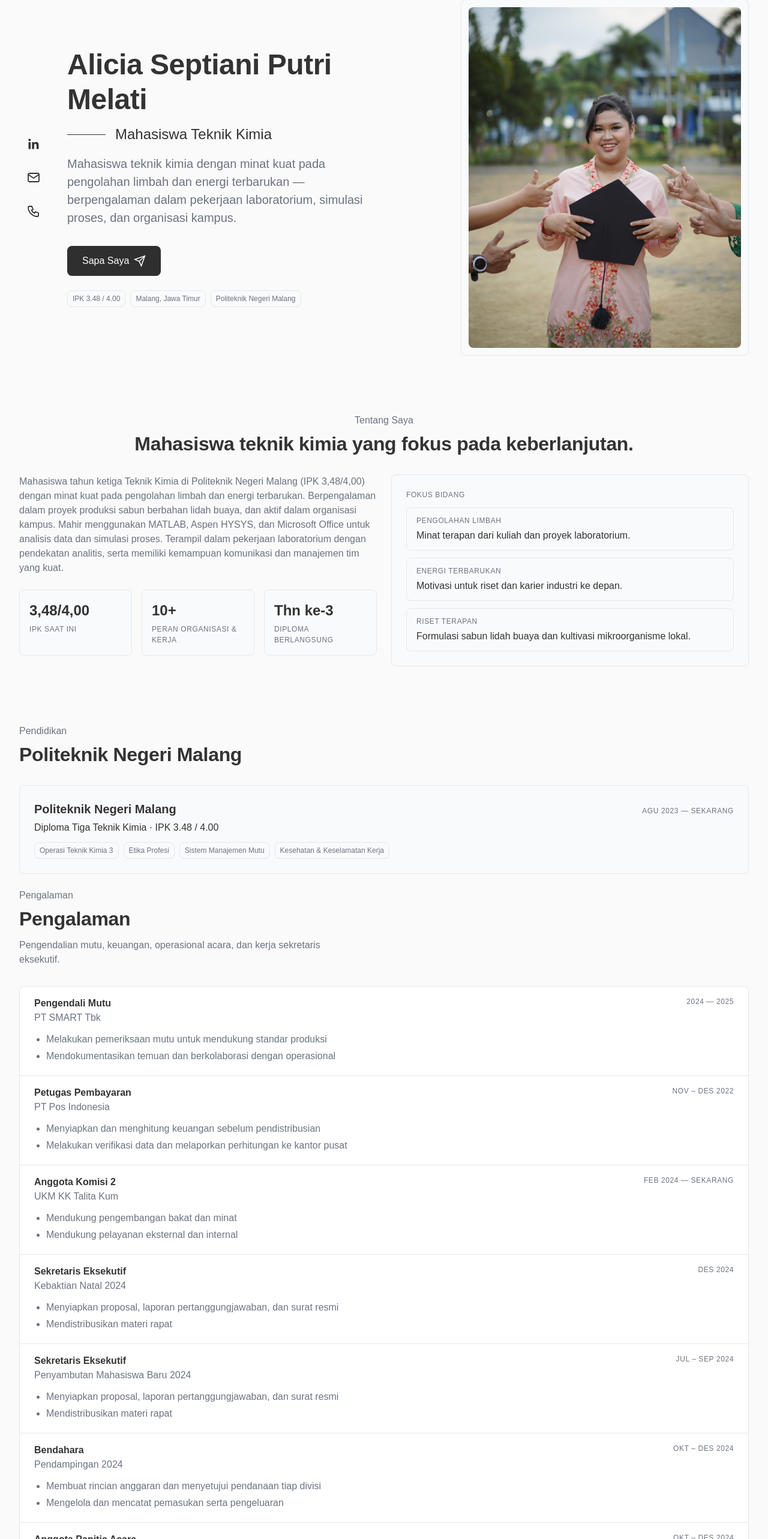
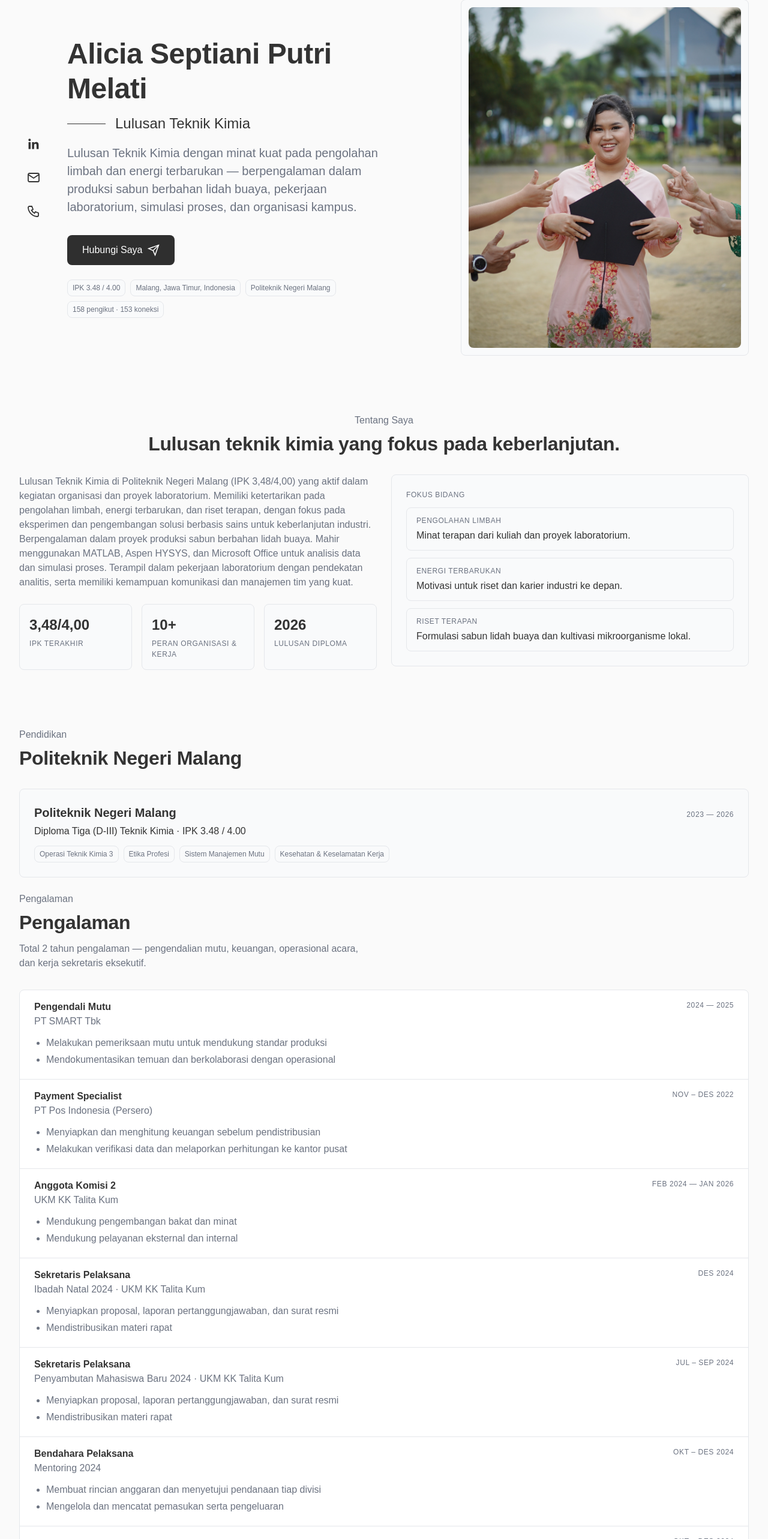
Before and after one commit to aelsjasm/aelsjasm.github.io, a React (Vite) app: page / in a window 1280 px wide. Shown: the part 122-2688 px from the top of the page at 60% size. Built offline with nearby package versions, Linux system fonts and the light colour scheme.

Commit message:
content updates

```diff
--- a/package.json
+++ b/package.json
@@ -15,6 +15,6 @@
   },
   "devDependencies": {
     "@vitejs/plugin-react": "^4.3.1",
-    "vite": "^5.4.1"
+    "vite": "^5.4.21"
   }
 }
--- a/src/App.jsx
+++ b/src/App.jsx
@@ -91,6 +91,7 @@ export default function App() {
               <li><span className="badge">{content.hero.metaGpa}</span></li>
               <li><span className="badge">{content.hero.metaLocation}</span></li>
               <li><span className="badge">{content.hero.metaSchool}</span></li>
+              <li><span className="badge">{content.hero.metaNetwork}</span></li>
             </ul>
           </div>
 
--- a/src/i18n.jsx
+++ b/src/i18n.jsx
@@ -7,10 +7,10 @@ const EN = {
   code: 'EN',
   oppositeCode: 'ID',
   langAttr: 'en',
-  siteTitle: 'Alicia Septiani Putri Melati — Chemical Engineering Student',
+  siteTitle: 'Alicia Septiani Putri Melati — Chemical Engineering Graduate',
 
   nav: {
-    brand: 'Alicia',
+    brand: 'aelsjasm.',
     home: 'Home',
     about: 'About',
     skills: 'Skills',
@@ -21,12 +21,13 @@ const EN = {
 
   hero: {
     name: 'Alicia Septiani Putri Melati',
-    role: 'Chemical Engineering Student',
-    desc: 'A chemical engineering student with a strong interest in waste treatment and renewable energy — experienced in lab work, process simulation, and campus organizations.',
-    cta: 'Say Hello',
+    role: 'Chemical Engineering Graduate',
+    desc: 'Chemical Engineering graduate with strong interest in waste treatment and renewable energy — experienced in production of Aloe vera-based soap, lab work, process simulation, and campus organizations.',
+    cta: 'Contact Me',
     metaGpa: 'GPA 3.48 / 4.00',
-    metaLocation: 'Malang, East Java',
+    metaLocation: 'Malang, East Java, Indonesia',
     metaSchool: 'Politeknik Negeri Malang',
+    metaNetwork: '158 followers · 153 connections',
     photoAlt: 'Portrait of Alicia Septiani Putri Melati',
     linkedinLabel: 'LinkedIn profile',
     emailLabel: 'Send email',
@@ -35,14 +36,14 @@ const EN = {
 
   about: {
     kicker: 'About Me',
-    title: 'Chemical engineering student focused on sustainability.',
-    body: 'Third-year Chemical Engineering student at Politeknik Negeri Malang (GPA 3.48/4.00) with a strong interest in waste treatment and renewable energy. Experienced in a project producing Aloe vera-based soap, and actively involved in campus organizations. Proficient in MATLAB, Aspen HYSYS, and Microsoft Office for data analysis and process simulation. Skilled in laboratory work with an analytical approach, and equipped with strong communication and team management abilities.',
+    title: 'Chemical engineering graduate focused on sustainability.',
+    body: 'Chemical Engineering graduate from Politeknik Negeri Malang (GPA 3.48/4.00) with strong interest in waste treatment and renewable energy. Experienced in a project involving the production of Aloe vera-based soap and actively involved in campus organizations. Proficient in MATLAB, Aspen HYSYS, and Microsoft Office for data analysis and process simulation. Skilled in laboratory work with an analytical approach, and equipped with strong communication and team management abilities.',
     statGpaValue: '3.48/4.00',
-    statGpaLabel: 'Current GPA',
+    statGpaLabel: 'Final GPA',
     statRolesValue: '10+',
     statRolesLabel: 'Org & Work Roles',
-    statYearValue: '3rd Yr',
-    statYearLabel: 'Diploma in Progress',
+    statYearValue: '2026',
+    statYearLabel: 'Diploma Graduate',
     focusTitle: 'Focus areas',
     focus: [
       { label: 'Waste treatment', desc: 'Applied interest from coursework and lab projects.' },
@@ -51,8 +52,8 @@ const EN = {
     ],
     educationTitle: 'Education',
     school: 'State Polytechnic of Malang',
-    date: 'Aug 2023 — Present',
-    degree: 'Diploma in Chemical Engineering',
+    date: '2023 — 2026',
+    degree: 'Diploma (D-III) in Chemical Engineering',
     gpa: '3.48 / 4.00 GPA',
     courses: [
       'Chemical Engineering Operations 3',
@@ -61,7 +62,7 @@ const EN = {
       'Occupational Health & Safety',
     ],
     experienceTitle: 'Experience',
-    experienceLede: 'Quality control, finance, event operations, and executive secretarial work.',
+    experienceLede: '2 years total experience — quality control, finance, event operations, and executive secretarial work.',
     items: [
       {
         role: 'Quality Control',
@@ -73,8 +74,8 @@ const EN = {
         ],
       },
       {
-        role: 'Payment Clerk',
-        org: 'PT Pos Indonesia',
+        role: 'Payment Specialist',
+        org: 'PT Pos Indonesia (Persero)',
         date: 'Nov – Dec 2022',
         bullets: [
           'Prepared and calculated finances before distribution',
@@ -84,7 +85,7 @@ const EN = {
       {
         role: 'Commission 2 Member',
         org: 'UKM KK Talita Kum',
-        date: 'Feb 2024 – Present',
+        date: 'Feb 2024 – Jan 2026',
         bullets: [
           'Assisted in talent and interest development',
           'Supported external and internal services',
@@ -92,7 +93,7 @@ const EN = {
       },
       {
         role: 'Executive Secretary',
-        org: 'Christmas Service 2024',
+        org: 'Christmas Service 2024 · UKM KK Talita Kum',
         date: 'Dec 2024',
         bullets: [
           'Prepared proposals, accountability reports, and official letters',
@@ -101,7 +102,7 @@ const EN = {
       },
       {
         role: 'Executive Secretary',
-        org: 'New Student Welcome Service 2024',
+        org: 'New Student Welcome Service 2024 · UKM KK Talita Kum',
         date: 'Jul – Sep 2024',
         bullets: [
           'Prepared proposals, accountability reports, and official letters',
@@ -109,7 +110,7 @@ const EN = {
         ],
       },
       {
-        role: 'Treasurer',
+        role: 'Executive Treasurer',
         org: 'Mentoring 2024',
         date: 'Oct – Dec 2024',
         bullets: [
@@ -147,19 +148,19 @@ const EN = {
   skills: {
     kicker: 'Skills',
     title: 'What I work with.',
-    lede: 'Laboratory practice, process simulation tools, and collaboration skills.',
+    lede: 'Laboratory practice, process simulation tools, and collaboration skills — as listed on LinkedIn.',
     groups: [
       {
         title: 'Laboratory & Quality',
-        items: ['Laboratory Equipment Handling', 'Safety & Sanitation Procedures', 'Quality Control'],
+        items: ['Laboratory Skills', 'Laboratory Work', 'Laboratory Equipment Handling', 'Safety & Sanitation Procedures', 'Quality Control', 'Quality Management'],
       },
       {
         title: 'Software & Analysis',
-        items: ['Aspen HYSYS', 'MATLAB', 'Microsoft Office', 'Visio', 'Canva', 'Data Analysis', 'Process Simulation'],
+        items: ['Aspen HYSYS', 'MATLAB', 'Microsoft Office', 'Office Software', 'Visio', 'Canva', 'Data Analysis', 'Data Analysis Process', 'Process Simulation'],
       },
       {
         title: 'Working Style',
-        items: ['Communication', 'Team Management', 'Time Management', 'Adaptability', 'Teamwork'],
+        items: ['Communication', 'Strong Communication', 'Team Management', 'Project Management', 'Analytical Approach', 'Time Management', 'Adaptability', 'Teamwork', 'Payment Processing'],
       },
     ],
   },
@@ -169,6 +170,12 @@ const EN = {
     title: 'Applied lab outputs.',
     lede: 'Project-based learning in formulation and bioprocessing.',
     items: [
+      {
+        year: '2026',
+        tag: 'Bioplastic',
+        title: 'Effect of Chitosan Ratio from Shrimp Shell Waste and Glycerol on the Characteristics of Bioplastic Film from Jicama Starch',
+        desc: 'Developed eco-friendly bioplastic from shrimp shell waste chitosan with jicama starch and glycerol, producing a film with 21.91 MPa tensile strength, 129% elongation, and 98.11% biodegradability in 10 days as an alternative to conventional plastic.',
+      },
       {
         year: '2024',
         tag: 'Formulation',
@@ -200,10 +207,10 @@ const ID = {
   code: 'ID',
   oppositeCode: 'EN',
   langAttr: 'id',
-  siteTitle: 'Alicia Septiani Putri Melati — Mahasiswa Teknik Kimia',
+  siteTitle: 'Alicia Septiani Putri Melati — Lulusan Teknik Kimia',
 
   nav: {
-    brand: 'Alicia',
+    brand: 'aelsjasm.',
     home: 'Beranda',
     about: 'Tentang',
     skills: 'Keahlian',
@@ -214,12 +221,13 @@ const ID = {
 
   hero: {
     name: 'Alicia Septiani Putri Melati',
-    role: 'Mahasiswa Teknik Kimia',
-    desc: 'Mahasiswa teknik kimia dengan minat kuat pada pengolahan limbah dan energi terbarukan — berpengalaman dalam pekerjaan laboratorium, simulasi proses, dan organisasi kampus.',
-    cta: 'Sapa Saya',
+    role: 'Lulusan Teknik Kimia',
+    desc: 'Lulusan Teknik Kimia dengan minat kuat pada pengolahan limbah dan energi terbarukan — berpengalaman dalam produksi sabun berbahan lidah buaya, pekerjaan laboratorium, simulasi proses, dan organisasi kampus.',
+    cta: 'Hubungi Saya',
     metaGpa: 'IPK 3.48 / 4.00',
-    metaLocation: 'Malang, Jawa Timur',
+    metaLocation: 'Malang, Jawa Timur, Indonesia',
     metaSchool: 'Politeknik Negeri Malang',
+    metaNetwork: '158 pengikut · 153 koneksi',
     photoAlt: 'Foto Alicia Septiani Putri Melati',
     linkedinLabel: 'Profil LinkedIn',
     emailLabel: 'Kirim email',
@@ -228,14 +236,14 @@ const ID = {
 
   about: {
     kicker: 'Tentang Saya',
-    title: 'Mahasiswa teknik kimia yang fokus pada keberlanjutan.',
-    body: 'Mahasiswa tahun ketiga Teknik Kimia di Politeknik Negeri Malang (IPK 3,48/4,00) dengan minat kuat pada pengolahan limbah dan energi terbarukan. Berpengalaman dalam proyek produksi sabun berbahan lidah buaya, dan aktif dalam organisasi kampus. Mahir menggunakan MATLAB, Aspen HYSYS, dan Microsoft Office untuk analisis data dan simulasi proses. Terampil dalam pekerjaan laboratorium dengan pendekatan analitis, serta memiliki kemampuan komunikasi dan manajemen tim yang kuat.',
+    title: 'Lulusan teknik kimia yang fokus pada keberlanjutan.',
+    body: 'Lulusan Teknik Kimia di Politeknik Negeri Malang (IPK 3,48/4,00) yang aktif dalam kegiatan organisasi dan proyek laboratorium. Memiliki ketertarikan pada pengolahan limbah, energi terbarukan, dan riset terapan, dengan fokus pada eksperimen dan pengembangan solusi berbasis sains untuk keberlanjutan industri. Berpengalaman dalam proyek produksi sabun berbahan lidah buaya. Mahir menggunakan MATLAB, Aspen HYSYS, dan Microsoft Office untuk analisis data dan simulasi proses. Terampil dalam pekerjaan laboratorium dengan pendekatan analitis, serta memiliki kemampuan komunikasi dan manajemen tim yang kuat.',
     statGpaValue: '3,48/4,00',
-    statGpaLabel: 'IPK Saat Ini',
+    statGpaLabel: 'IPK Terakhir',
     statRolesValue: '10+',
     statRolesLabel: 'Peran Organisasi & Kerja',
-    statYearValue: 'Thn ke-3',
-    statYearLabel: 'Diploma Berlangsung',
+    statYearValue: '2026',
+    statYearLabel: 'Lulusan Diploma',
     focusTitle: 'Fokus bidang',
     focus: [
       { label: 'Pengolahan limbah', desc: 'Minat terapan dari kuliah dan proyek laboratorium.' },
@@ -244,8 +252,8 @@ const ID = {
     ],
     educationTitle: 'Pendidikan',
     school: 'Politeknik Negeri Malang',
-    date: 'Agu 2023 — Sekarang',
-    degree: 'Diploma Tiga Teknik Kimia',
+    date: '2023 — 2026',
+    degree: 'Diploma Tiga (D-III) Teknik Kimia',
     gpa: 'IPK 3.48 / 4.00',
     courses: [
       'Operasi Teknik Kimia 3',
@@ -254,7 +262,7 @@ const ID = {
       'Kesehatan & Keselamatan Kerja',
     ],
     experienceTitle: 'Pengalaman',
-    experienceLede: 'Pengendalian mutu, keuangan, operasional acara, dan kerja sekretaris eksekutif.',
+    experienceLede: 'Total 2 tahun pengalaman — pengendalian mutu, keuangan, operasional acara, dan kerja sekretaris eksekutif.',
     items: [
       {
         role: 'Pengendali Mutu',
@@ -266,8 +274,8 @@ const ID = {
         ],
       },
       {
-        role: 'Petugas Pembayaran',
-        org: 'PT Pos Indonesia',
+        role: 'Payment Specialist',
+        org: 'PT Pos Indonesia (Persero)',
         date: 'Nov – Des 2022',
         bullets: [
           'Menyiapkan dan menghitung keuangan sebelum pendistribusian',
@@ -277,15 +285,15 @@ const ID = {
       {
         role: 'Anggota Komisi 2',
         org: 'UKM KK Talita Kum',
-        date: 'Feb 2024 — Sekarang',
+        date: 'Feb 2024 — Jan 2026',
         bullets: [
           'Mendukung pengembangan bakat dan minat',
           'Mendukung pelayanan eksternal dan internal',
         ],
       },
       {
-        role: 'Sekretaris Eksekutif',
-        org: 'Kebaktian Natal 2024',
+        role: 'Sekretaris Pelaksana',
+        org: 'Ibadah Natal 2024 · UKM KK Talita Kum',
         date: 'Des 2024',
         bullets: [
           'Menyiapkan proposal, laporan pertanggungjawaban, dan surat resmi',
@@ -293,8 +301,8 @@ const ID = {
         ],
       },
       {
-        role: 'Sekretaris Eksekutif',
-        org: 'Penyambutan Mahasiswa Baru 2024',
+        role: 'Sekretaris Pelaksana',
+        org: 'Penyambutan Mahasiswa Baru 2024 · UKM KK Talita Kum',
         date: 'Jul – Sep 2024',
         bullets: [
           'Menyiapkan proposal, laporan pertanggungjawaban, dan surat resmi',
@@ -302,8 +310,8 @@ const ID = {
         ],
       },
       {
-        role: 'Bendahara',
-        org: 'Pendampingan 2024',
+        role: 'Bendahara Pelaksana',
+        org: 'Mentoring 2024',
         date: 'Okt – Des 2024',
         bullets: [
           'Membuat rincian anggaran dan menyetujui pendanaan tiap divisi',
@@ -311,26 +319,26 @@ const ID = {
         ],
       },
       {
-        role: 'Anggota Panitia Acara',
-        org: 'Kemah Pemuda Kristen XXXVIII 2024',
+        role: 'Anggota Sie Acara',
+        org: 'Camp Mahasiswa Kristen XXXVIII 2024',
         date: 'Okt – Des 2024',
         bullets: ['Menyusun jadwal sesi dan membantu kelancaran acara'],
       },
       {
-        role: 'Anggota Panitia Doa',
-        org: 'Kebaktian Paskah 2025',
+        role: 'Anggota Sie Doa',
+        org: 'Ibadah Paskah 2025',
         date: 'Mar – Mei 2025',
         bullets: ['Membagikan doa puasa dan doa panitia', 'Melaksanakan doa keliling'],
       },
       {
-        role: 'Anggota Panitia Acara',
-        org: 'Persekutuan Terbuka 2024',
+        role: 'Anggota Sie Acara',
+        org: 'Persekutuan Udara Terbuka 2024',
         date: 'Mei – Jun 2024',
         bullets: ['Berkoordinasi dengan pembicara dan membantu kelancaran acara'],
       },
       {
-        role: 'Anggota Konsumsi & Kesehatan',
-        org: 'Kebaktian Paskah 2024',
+        role: 'Anggota Sie Konsumsi & Kesehatan',
+        org: 'Ibadah Paskah 2024',
         date: 'Mar – Apr 2024',
         bullets: ['Mendukung logistik acara dan layanan anggota'],
       },
@@ -340,19 +348,19 @@ const ID = {
   skills: {
     kicker: 'Keahlian',
     title: 'Yang saya gunakan.',
-    lede: 'Praktik laboratorium, perangkat simulasi proses, dan keterampilan kolaborasi.',
+    lede: 'Praktik laboratorium, perangkat simulasi proses, dan keterampilan kolaborasi — sesuai daftar LinkedIn.',
     groups: [
       {
         title: 'Laboratorium & Mutu',
-        items: ['Penanganan Peralatan Laboratorium', 'Prosedur Keselamatan & Sanitasi', 'Pengendalian Mutu'],
+        items: ['Keterampilan Laboratorium', 'Pekerjaan Laboratorium', 'Penanganan Peralatan Laboratorium', 'Prosedur Keselamatan & Sanitasi', 'Pengendalian Mutu', 'Manajemen Mutu'],
       },
       {
         title: 'Perangkat & Analisis',
-        items: ['Aspen HYSYS', 'MATLAB', 'Microsoft Office', 'Visio', 'Canva', 'Analisis Data', 'Simulasi Proses'],
+        items: ['Aspen HYSYS', 'MATLAB', 'Microsoft Office', 'Perangkat Lunak Office', 'Visio', 'Canva', 'Analisis Data', 'Proses Analisis Data', 'Simulasi Proses'],
       },
       {
         title: 'Cara Kerja',
-        items: ['Komunikasi', 'Manajemen Tim', 'Manajemen Waktu', 'Adaptabilitas', 'Kerja Sama Tim'],
+        items: ['Komunikasi', 'Komunikasi Kuat', 'Manajemen Tim', 'Manajemen Proyek', 'Pendekatan Analitis', 'Manajemen Waktu', 'Adaptabilitas', 'Kerja Sama Tim', 'Pemrosesan Pembayaran'],
       },
     ],
   },
@@ -362,6 +370,12 @@ const ID = {
     title: 'Hasil laboratorium terapan.',
     lede: 'Pembelajaran berbasis proyek dalam formulasi dan bioproses.',
     items: [
+      {
+        year: '2026',
+        tag: 'Bioplastik',
+        title: 'Pengaruh Rasio Kitosan Dari Limbah Kulit Udang dan Gliserol Terhadap Karakteristik Film Biopplastik Dari Pati Bengkoang',
+        desc: 'Pengembangan bioplastik ramah lingkungan dari kitosan limbah kulit udang dengan pati bengkoang dan gliserol, menghasilkan film dengan kuat tarik 21,91 MPa, elongasi 129%, dan biodegradabilitas 98,11% dalam 10 hari sebagai alternatif plastik konvensional.',
+      },
       {
         year: '2024',
         tag: 'Formulasi',
```
Also changed, not shown: vite.config.js (line endings or trailing spaces), 1 other file (tests, documents, lock files or other folders).
